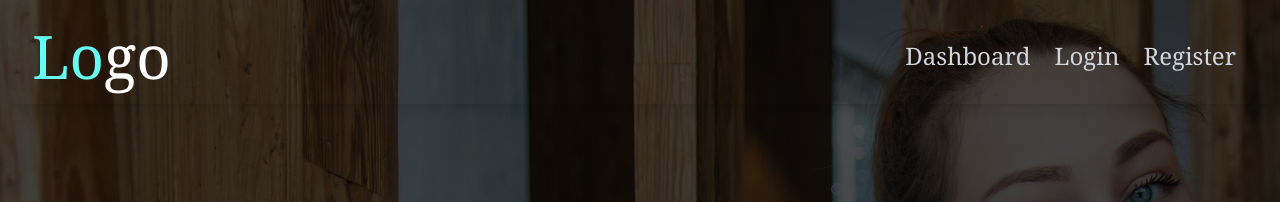
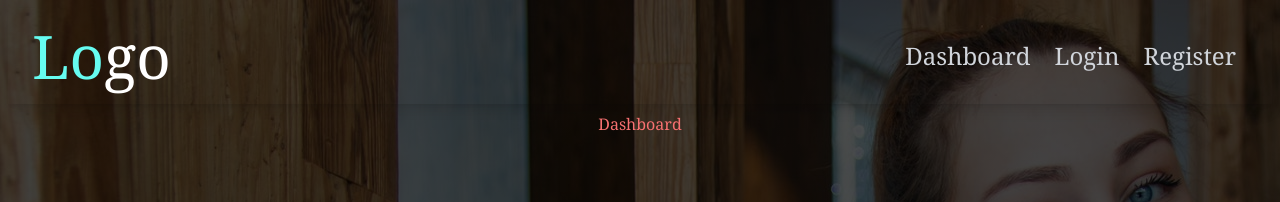
Before and after one commit to Christima-Mary-S/student-opportunity-notifier-frontend, a React (Create React App) app: page /dashboard in a window 1280 px wide. Shown: the top 202 px of the page. Built offline with nearby package versions, Linux system fonts and the light colour scheme; no server answers.

Commit message:
testing react router

```diff
--- a/src/App.js
+++ b/src/App.js
@@ -1,5 +1,6 @@
 import { useEffect } from "react";
 import { useDispatch } from "react-redux";
+import { BrowserRouter as Router } from "react-router-dom";
 
 import { getLatestArticles } from "./actions/actionCreators";
 import { Home } from "./components/Home";
@@ -13,10 +14,12 @@ function App() {
   }, [dispatch]);
 
   return (
-    <div className="font-serif">
-      {/* <Articles /> */}
-      <Home />
-    </div>
+    <Router>
+      <div className="font-serif">
+        {/* <Articles /> */}
+        <Home />
+      </div>
+    </Router>
   );
 }
 
--- /dev/null
+++ b/src/components/Dashboard.js
@@ -0,0 +1,9 @@
+import React from "react";
+
+export const Dashboard = () => {
+  return (
+    <div>
+      <h1 className="text-center text-red-400">Dashboard</h1>
+    </div>
+  );
+};
--- /dev/null
+++ b/src/components/HeroText.js
@@ -0,0 +1,9 @@
+import React from "react";
+
+export const HeroText = () => {
+  return (
+    <div>
+      <h1 className="text-center text-red-400">Hero</h1>
+    </div>
+  );
+};
--- a/src/components/Home.js
+++ b/src/components/Home.js
@@ -1,10 +1,31 @@
 import React from "react";
+import { Switch, Route } from "react-router-dom/cjs/react-router-dom.min";
 import { NavBar } from "./NavBar";
+import { Login } from "./Login";
+import { Register } from "./Register";
+import { Dashboard } from "./Dashboard";
+import { HeroText } from "./HeroText";
 
 export const Home = () => {
   return (
-    <div className="home h-screen w-screen overflow-hidden  bg-heroimg scaledown">
+    <div className="home h-screen w-screen overflow-hidden  bg-heroimg">
       <NavBar />
+      <div className="container">
+        <Switch>
+          <Route exact path="/">
+            <HeroText />
+          </Route>
+          <Route exact path="/login/">
+            <Login />
+          </Route>
+          <Route exact path="/register/">
+            <Register />
+          </Route>
+          <Route exact path="/dashboard">
+            <Dashboard />
+          </Route>
+        </Switch>
+      </div>
     </div>
   );
 };
--- /dev/null
+++ b/src/components/Login.js
@@ -0,0 +1,9 @@
+import React from "react";
+
+export const Login = () => {
+  return (
+    <div>
+      <h1 className="text-center text-red-400">Login</h1>
+    </div>
+  );
+};
--- a/src/components/NavBar.js
+++ b/src/components/NavBar.js
@@ -6,7 +6,6 @@ import { links } from "./data";
 export const NavBar = () => {
   return (
     <div className="nav-container flex justify-between h-24 items-center m-2 p-6 bg-transparent text-gray-300 shadow-lg">
-      <Router>
       <Link to={"/"}>
         <p className="md:text-6xl text-2xl hover:scale-125 transition ease-in">
           {" "}
@@ -14,7 +13,6 @@ export const NavBar = () => {
           <span className="text-white">go</span>{" "}
         </p>
       </Link>
-      </Router>
 
       <div className="links-container md:text-2xl text-md">
         <ul className="flex">
@@ -26,9 +24,8 @@ export const NavBar = () => {
                 className="m-3 hover:text-cyan-light hover:underline underline-offset-2 decoration-cyan-light hover:scale-110 transition ease-in-out"
               >
                 {/* <a href={path}>{text}</a> */}
-                <Router>
+
                 <Link to={path}>{text}</Link>
-                </Router>
               </li>
             );
           })}
--- /dev/null
+++ b/src/components/Register.js
@@ -0,0 +1,9 @@
+import React from "react";
+
+export const Register = () => {
+  return (
+    <div>
+      <h1 className="text-center text-red-400">Register</h1>
+    </div>
+  );
+};
```
Lines whose indentation alone changed are shown as unchanged.
